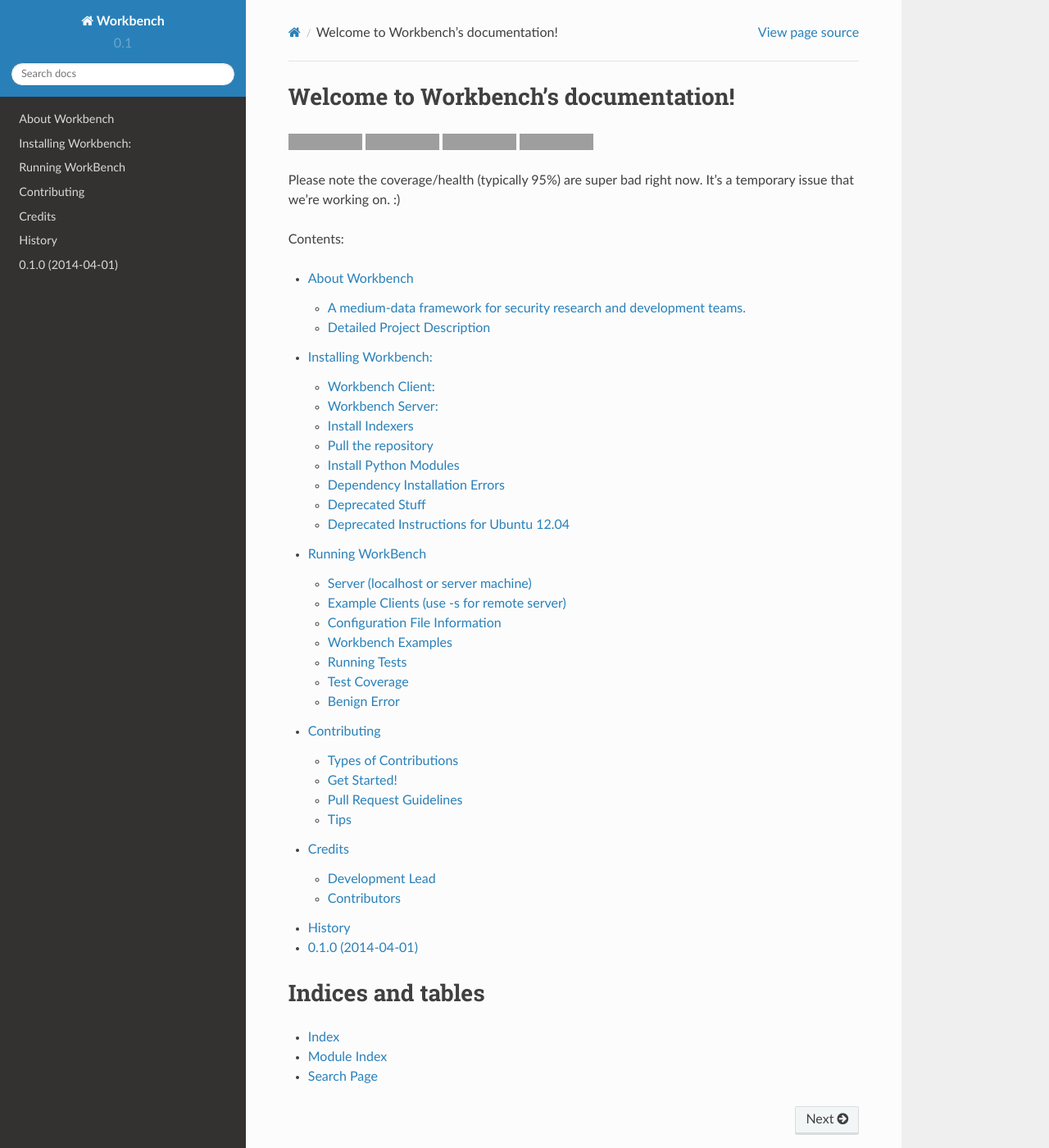
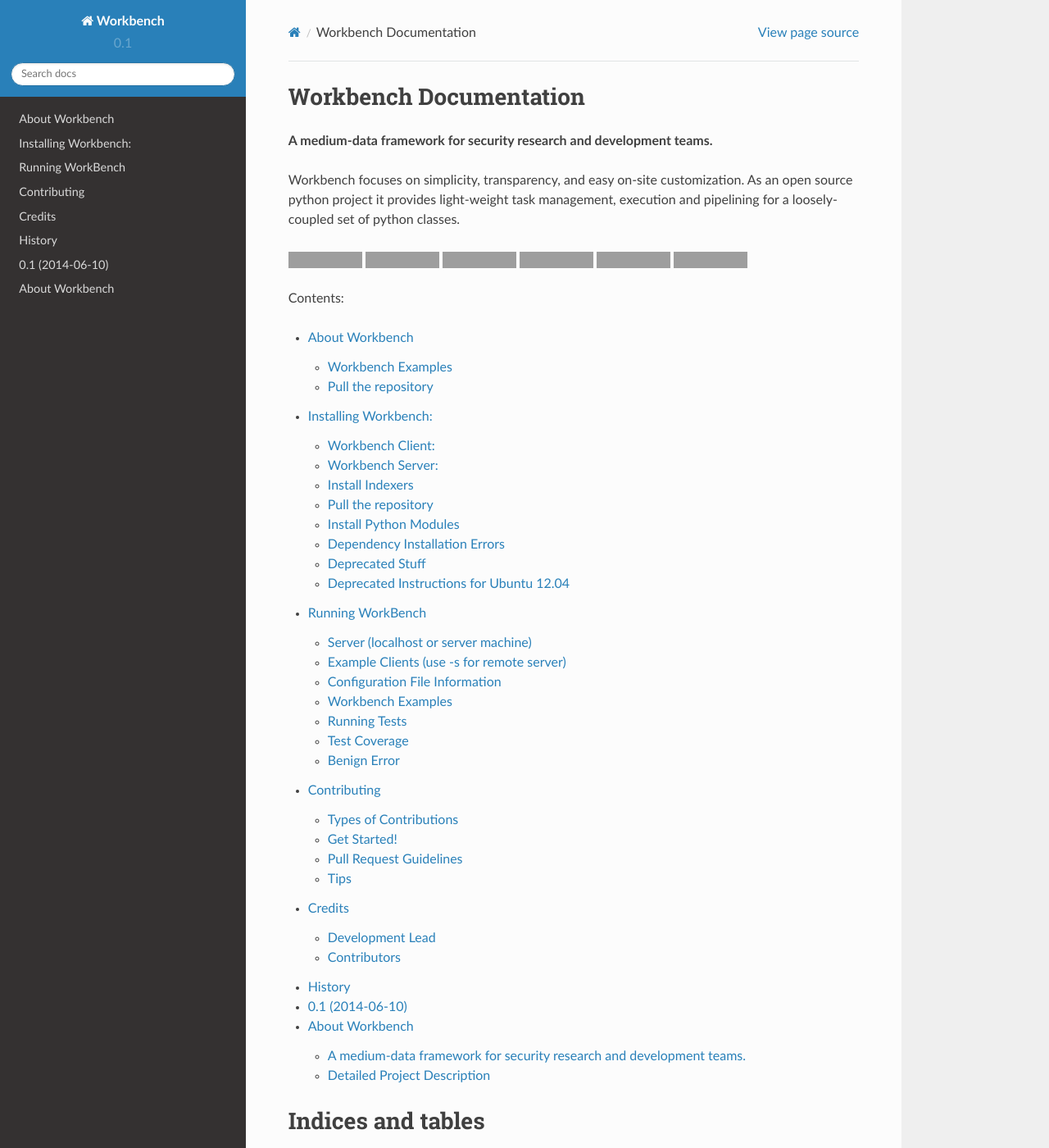
Before and after one commit to ollie314/workbench, a Sphinx documentation site: the page built from docs/index.rst, in a window 1280 px wide and 1400 px high. Shown: the whole window at 82% size. Built offline with Sphinx 7.4.7 and the Read the Docs theme 2.0.0, drawn with Linux system fonts in a browser that asks for light colours; grey boxes are pictures that could not be loaded.

Commit message:
first version of new rst docs for reorg

```diff
--- a/HISTORY.rst
+++ b/HISTORY.rst
@@ -3,7 +3,7 @@
 History
 -------
 
-0.1.0 (2014-04-01)
+0.1 (2014-06-10)
 ---------------------
 
-* First release on PyPI.
+* First release of workbench for alpha developers and users.
--- a/docs/index.rst
+++ b/docs/index.rst
@@ -1,30 +1,49 @@
-Welcome to Workbench's documentation!
-=====================================
+Workbench Documentation
+=======================
+**A medium-data framework for security research and development teams.**
 
-|Build Status| |Coverage Status| |Code Health| |Project Stats|
+Workbench focuses on simplicity, transparency, and easy on-site customization.
+As an open source python project it provides light-weight task management, execution and pipelining for a loosely-coupled set of python classes.
 
-Please note the coverage/health (typically 95%) are super bad right now. It’s a temporary issue that we’re working on. :)
+|Build Status| |Coverage Status| |Code Health| |Project Stats| |Project Ready| |Project InProgress|
 
-.. |Build Status| image:: https://travis-ci.org/SuperCowPowers/workbench.svg?branch=master
-   :target: https://travis-ci.org/SuperCowPowers/workbench
+.. |Build Status| image:: https://travis-ci.org/SuperCowPowers/workbench.png?branch=master
+    :target: https://travis-ci.org/SuperCowPowers/workbench
+
 .. |Coverage Status| image:: https://coveralls.io/repos/SuperCowPowers/workbench/badge.png
-   :target: https://coveralls.io/r/SuperCowPowers/workbench
+    :target: https://coveralls.io/r/SuperCowPowers/workbench
+
 .. |Code Health| image:: https://landscape.io/github/SuperCowPowers/workbench/master/landscape.png
-   :target: https://landscape.io/github/SuperCowPowers/workbench/master
+    :target: https://landscape.io/github/SuperCowPowers/workbench/master
+
 .. |Project Stats| image:: https://www.ohloh.net/p/workbench/widgets/project_thin_badge.gif
-   :target: https://www.ohloh.net/p/workbench
+    :target: https://www.ohloh.net/p/workbench
+
+.. |Project Ready| image:: https://badge.waffle.io/supercowpowers/workbench.png?label=ready&title=Ready
+    :target: https://waffle.io/supercowpowers/workbench
+
+.. |Project InProgress| image:: https://badge.waffle.io/supercowpowers/workbench.png?label=in progress&title=In Progress
+    :target: https://waffle.io/supercowpowers/workbench
+
+.. |Fury| image:: https://badge.fury.io/py/workbench.png
+    :target: http://badge.fury.io/py/workbench
+
+.. |PyPI| image:: https://pypip.in/d/workbench/badge.png
+    :target: https://pypi.python.org/pypi/workbench
+
 
 Contents:
 
 .. toctree::
    :maxdepth: 2
 
-   about
+   readme
    installation
    running
    contributing
    authors
    history
+   project_details
 
 Indices and tables
 ==================
--- /dev/null
+++ b/docs/readme.rst
@@ -0,0 +1 @@
+.. include:: ../README.rst
```
Also changed, not shown: README.rst (+64 -13 lines), docs/project_details.rst (renamed from docs/about.rst), 1 other file.
